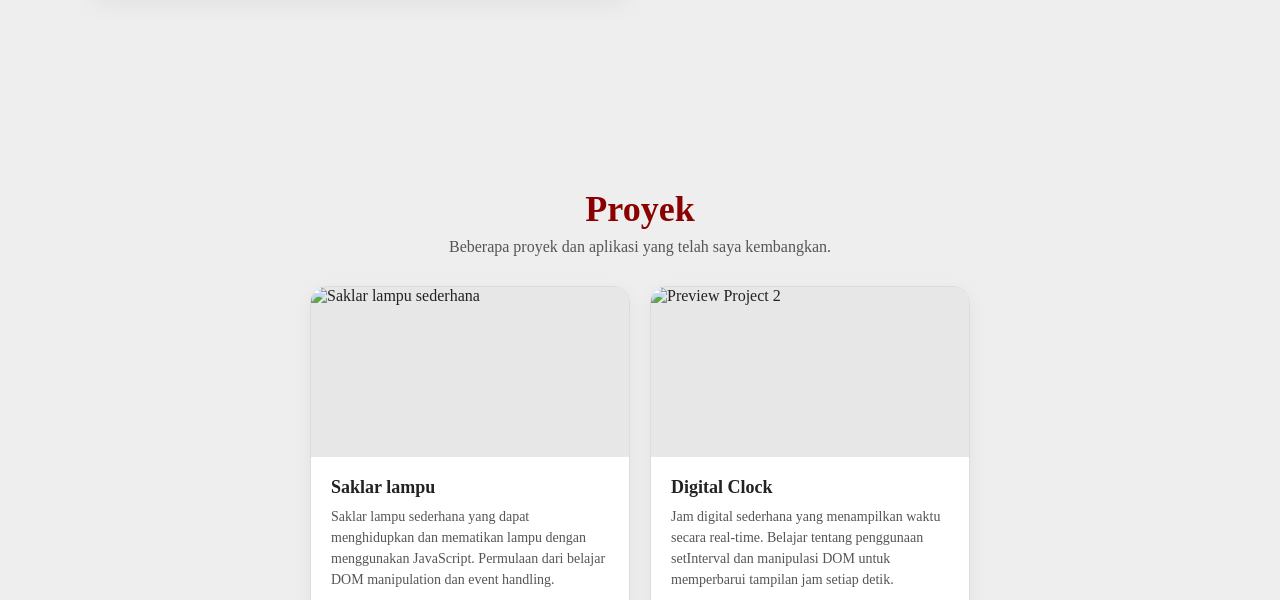
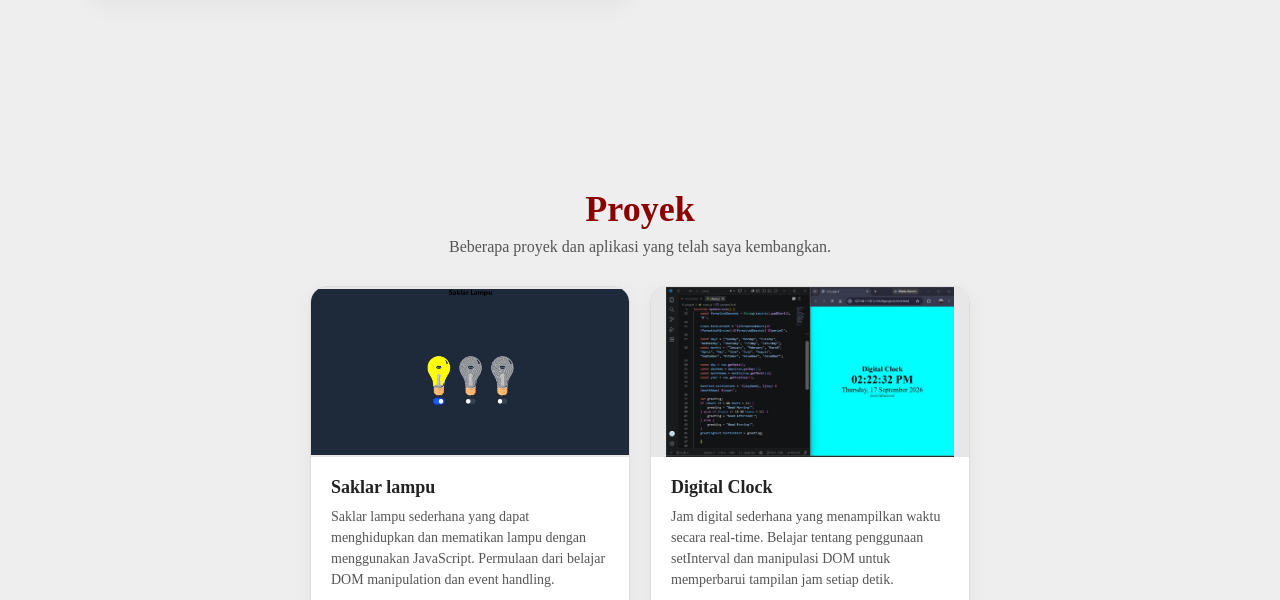
Before and after one commit to Rizki0042/Porto, a website: page frontend/index.html in a window 1280 px wide. Shown: the part 2200-2800 px from the top of the page. Drawn offline with Linux system fonts and the light colour scheme; the site is published under a folder, as on GitHub Pages, so addresses that start at the root find nothing.

Commit message:
Fix image component path for vercel

```diff
--- a/frontend/index.html
+++ b/frontend/index.html
@@ -41,7 +41,7 @@
     <section class="section-hero" id="home">
       <div class="hero-content">
         <div class="hero-image">
-          <img src="/component/ganteng.png" alt="Foto Pribadi" />
+          <img src="component/ganteng.png" alt="Foto Pribadi" />
         </div>
 
         <div class="hero-text">
@@ -380,7 +380,7 @@
             <div class="project-img-wrapper">
               <!-- Ganti path gambar di bawah sesuai nama file foto kamu -->
               <img
-                src="/component/saklar.jpeg"
+                src="component/saklar.jpeg"
                 alt="Saklar lampu sederhana"
                 class="project-img"
               />
@@ -403,7 +403,7 @@
             <div class="project-img-wrapper">
               <!-- Ganti path gambar di bawah sesuai nama file foto kamu -->
               <img
-                src="/component/clockJS.jpeg"
+                src="component/clockJS.jpeg"
                 alt="Preview Project 2"
                 class="project-img"
               />
```
Also changed, not shown: frontend/component/clockJS.jpeg (renamed from component/clockJS.jpeg), frontend/component/ganteng.png (renamed from component/ganteng.png), frontend/component/saklar.jpeg (renamed from component/saklar.jpeg).
